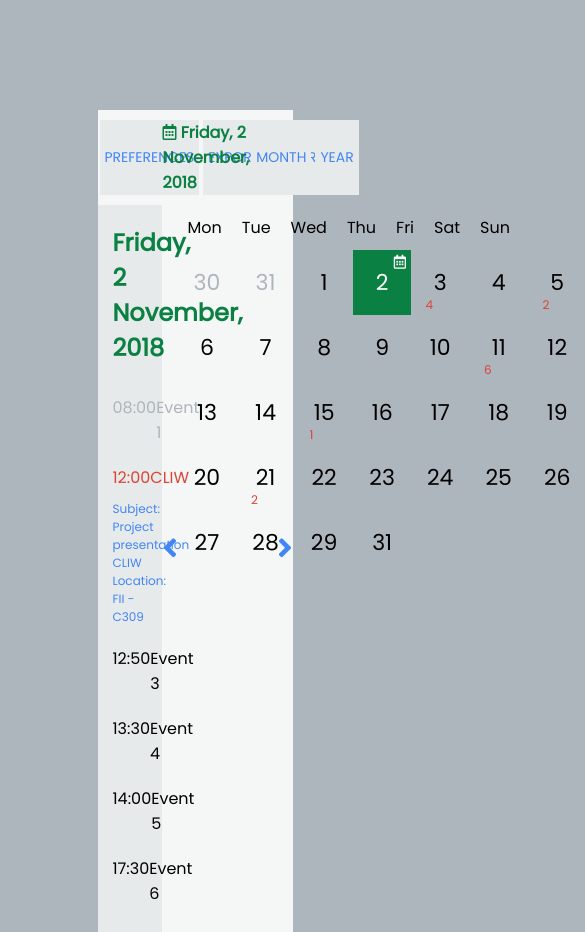
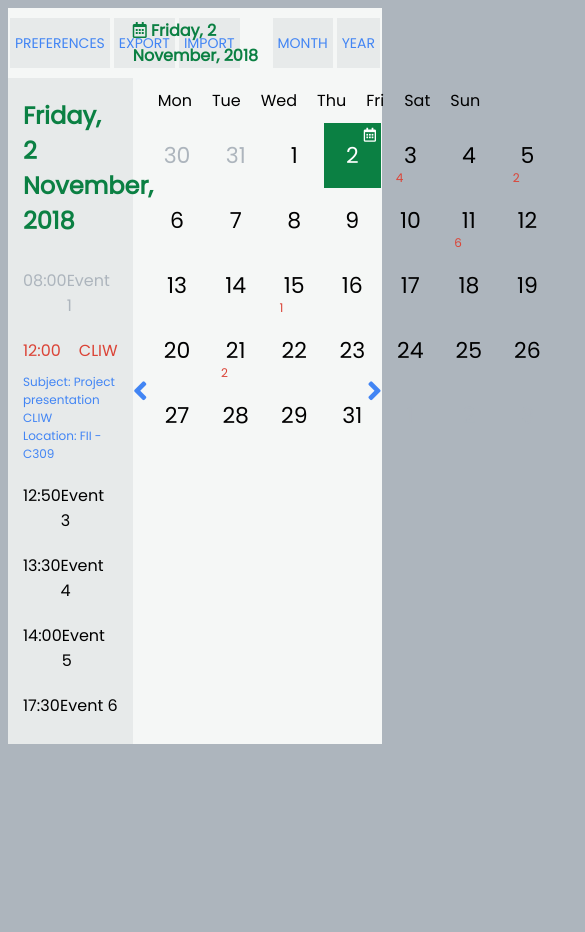
Before and after one commit to andrei-casu/coca, a plain HTML site: page index.html in a window 390 px wide. Shown: the whole page, 585 px wide, since content can reach past the window. After the commit the page ends 844 px from the top, so only its background shows below. Drawn offline with Linux system fonts and the light colour scheme.

Commit message:
responsive start

```diff
--- a/index.html
+++ b/index.html
@@ -14,7 +14,7 @@
 </head>
 
 <body>
-    <div class="my-body container p-absolute w-50">
+    <div class="my-body container">
         <header class="row py">
             <div class="col-4 p0 header-left" onclick="handleHeaderLeftClick(event)">
                 <button id="preferences">Preferences</button>
--- a/style.scss
+++ b/style.scss
@@ -8,10 +8,15 @@ $light-grey-color: #E7EAEA;
 $dark-grey-color: #adb5bd;
 
 
+body {
+    text-align: center;
+}
+
 .my-body{
     background-color: $bck-color;
-    top: 13%;
-    left: 25%;
+    text-align: left;
+    // top: 13%;
+    // left: 25%;
     // font-family: 'Proxima Nova Soft', 'Helvetica Neue', sans-serif;
     font-family: 'Poppins', sans-serif;
 
@@ -216,3 +221,6 @@ $dark-grey-color: #adb5bd;
         }
     }
 }
+
+@media only screen and (max-width: 800px) {
+}
```
